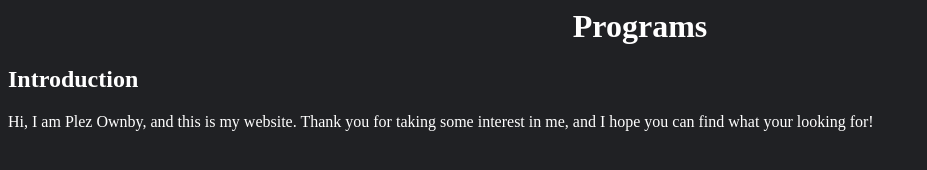
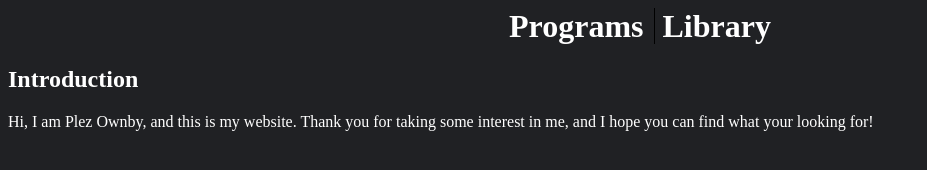
Before and after one commit to PlezDO/PlezDO.github.io, a plain HTML site: page index.html in a window 1280 px wide. Shown: the whole page, without its empty margins (0-927 px from the left). Drawn offline with Linux system fonts and the light colour scheme.

Commit message:
added library

```diff
--- a/index.html
+++ b/index.html
@@ -23,9 +23,12 @@
     <Header>
 
     </Header>
+
     <h1>
-        <a href="https://plezdo.github.io/programs.html">Programs</a>
-    </h1>
+    <a href="https://plezdo.github.io/programs.html" style="border-right: 1px solid black; padding-right: 10px;">Programs</a>
+    <a href="https://plezdo.github.io/library.html">Library</a>
+   </h1>
+
 
     <body> <!-- Introduction -->
 	<h2>Introduction</h2>
```
Also changed, not shown: library.html (added, +12 -0 lines).
